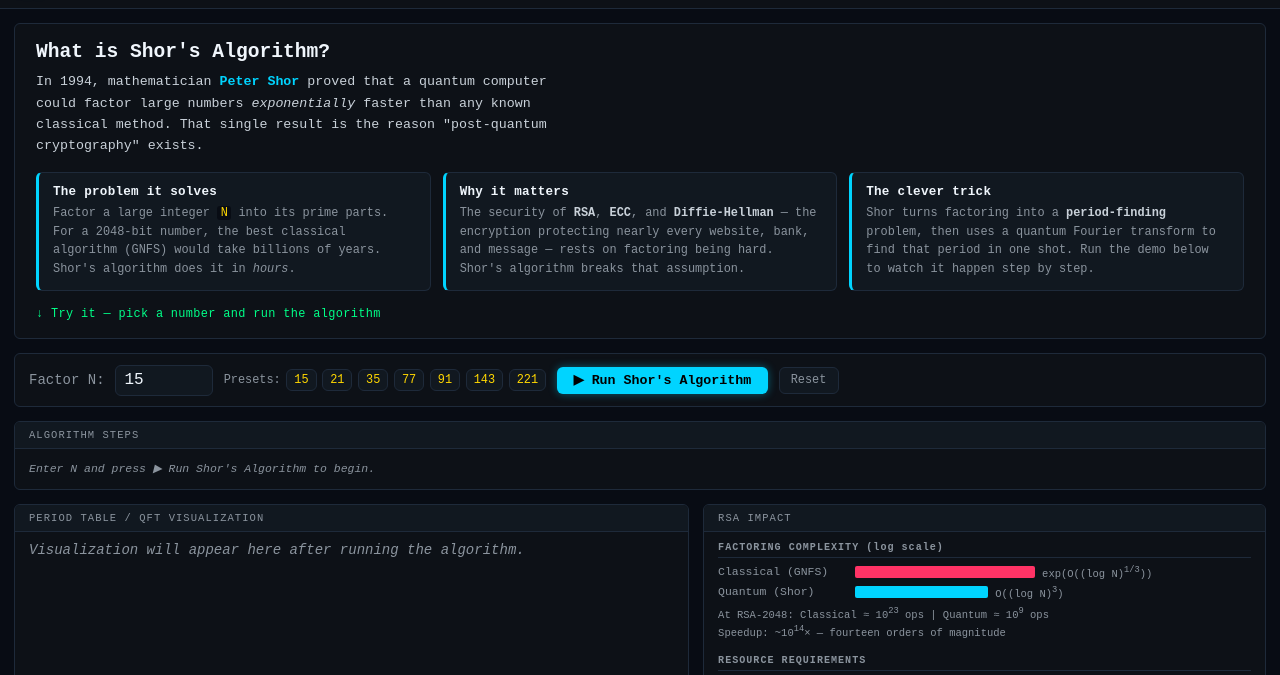
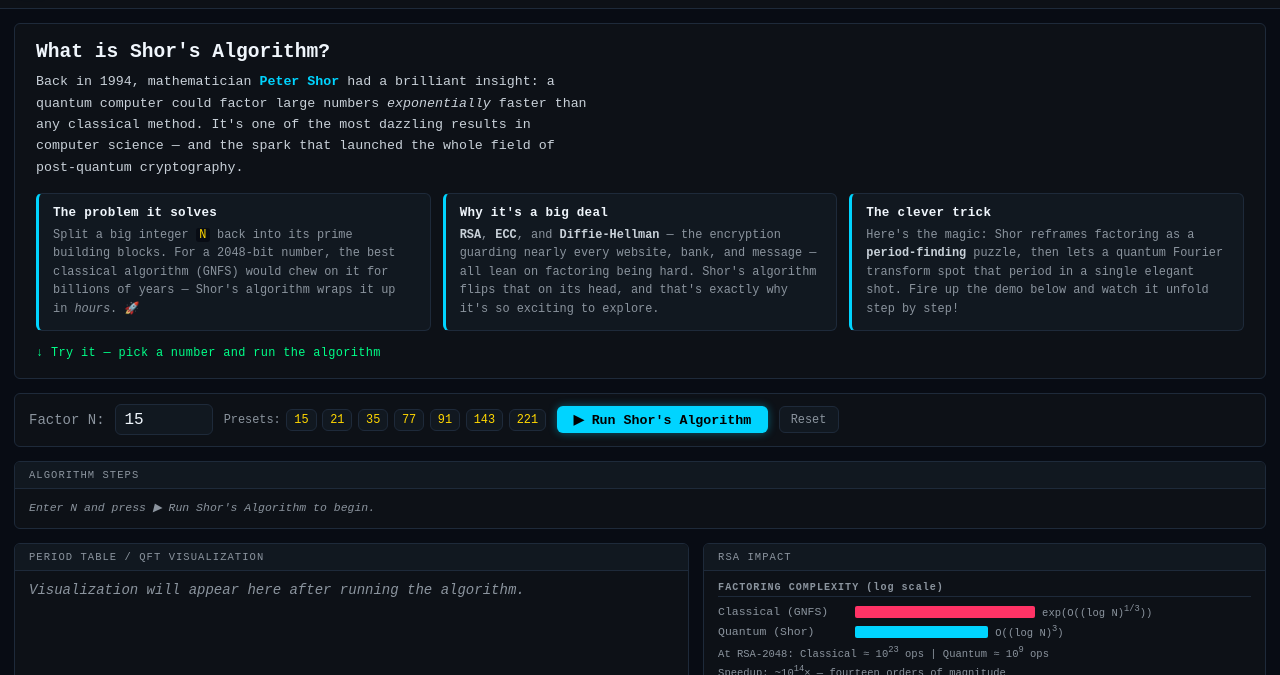
Before and after one commit to systemslibrarian/crypto-lab-shor, a website built with Vite: page index.html in a window 1280 px wide. Shown: the part 98-773 px from the top of the page. Built offline with nearby package versions, Linux system fonts and the light colour scheme.

Commit message:
style: brighten intro copy with a more upbeat, inviting tone
Co-Authored-By: Claude Opus 4.8 <noreply@anthropic.com>

```diff
--- a/index.html
+++ b/index.html
@@ -145,35 +145,39 @@
       <section class="intro" aria-label="About Shor's algorithm">
         <h1 class="intro__title">What is Shor's Algorithm?</h1>
         <p class="intro__lede">
-          In 1994, mathematician <strong>Peter Shor</strong> proved that a
-          quantum computer could factor large numbers <em>exponentially</em>
-          faster than any known classical method. That single result is the
-          reason "post-quantum cryptography" exists.
+          Back in 1994, mathematician <strong>Peter Shor</strong> had a
+          brilliant insight: a quantum computer could factor large numbers
+          <em>exponentially</em> faster than any classical method. It's one of
+          the most dazzling results in computer science — and the spark that
+          launched the whole field of post-quantum cryptography.
         </p>
         <div class="intro__grid">
           <div class="intro__card">
             <h2 class="intro__card-title">The problem it solves</h2>
             <p>
-              Factor a large integer <code>N</code> into its prime parts. For a
-              2048-bit number, the best classical algorithm (GNFS) would take
-              billions of years. Shor's algorithm does it in <em>hours</em>.
+              Split a big integer <code>N</code> back into its prime building
+              blocks. For a 2048-bit number, the best classical algorithm (GNFS)
+              would chew on it for billions of years — Shor's algorithm wraps it
+              up in <em>hours</em>. 🚀
             </p>
           </div>
           <div class="intro__card">
-            <h2 class="intro__card-title">Why it matters</h2>
+            <h2 class="intro__card-title">Why it's a big deal</h2>
             <p>
-              The security of <strong>RSA</strong>, <strong>ECC</strong>, and
-              <strong>Diffie-Hellman</strong> — the encryption protecting nearly
-              every website, bank, and message — rests on factoring being hard.
-              Shor's algorithm breaks that assumption.
+              <strong>RSA</strong>, <strong>ECC</strong>, and
+              <strong>Diffie-Hellman</strong> — the encryption guarding nearly
+              every website, bank, and message — all lean on factoring being
+              hard. Shor's algorithm flips that on its head, and that's exactly
+              why it's so exciting to explore.
             </p>
           </div>
           <div class="intro__card">
             <h2 class="intro__card-title">The clever trick</h2>
             <p>
-              Shor turns factoring into a <strong>period-finding</strong>
-              problem, then uses a quantum Fourier transform to find that period
-              in one shot. Run the demo below to watch it happen step by step.
+              Here's the magic: Shor reframes factoring as a
+              <strong>period-finding</strong> puzzle, then lets a quantum Fourier
+              transform spot that period in a single elegant shot. Fire up the
+              demo below and watch it unfold step by step!
             </p>
           </div>
         </div>
```
